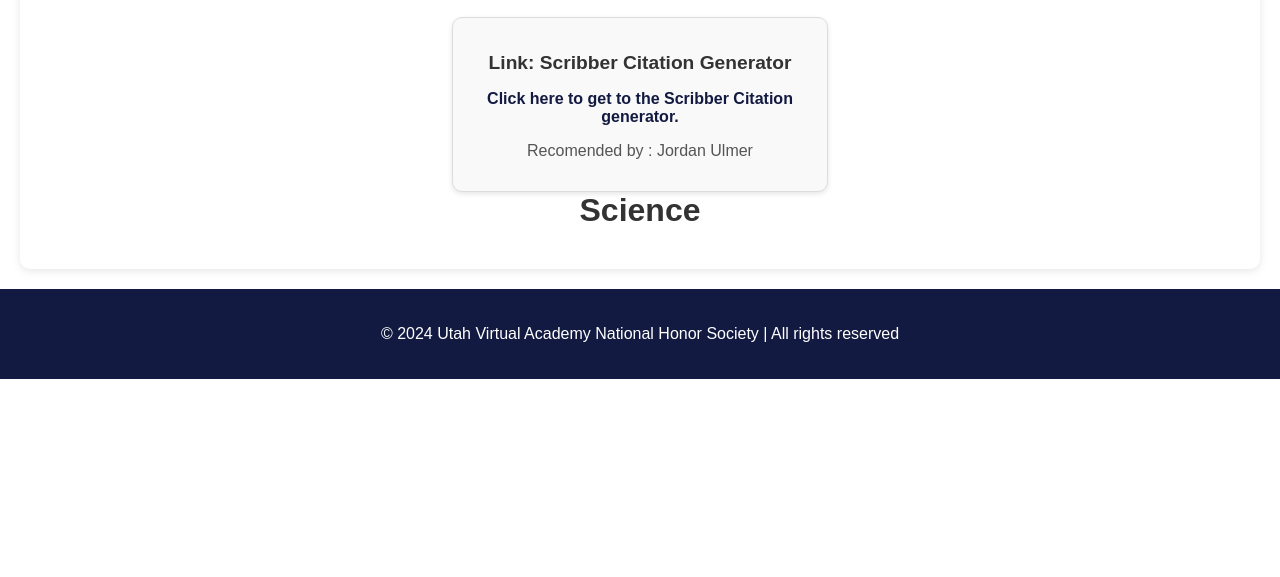
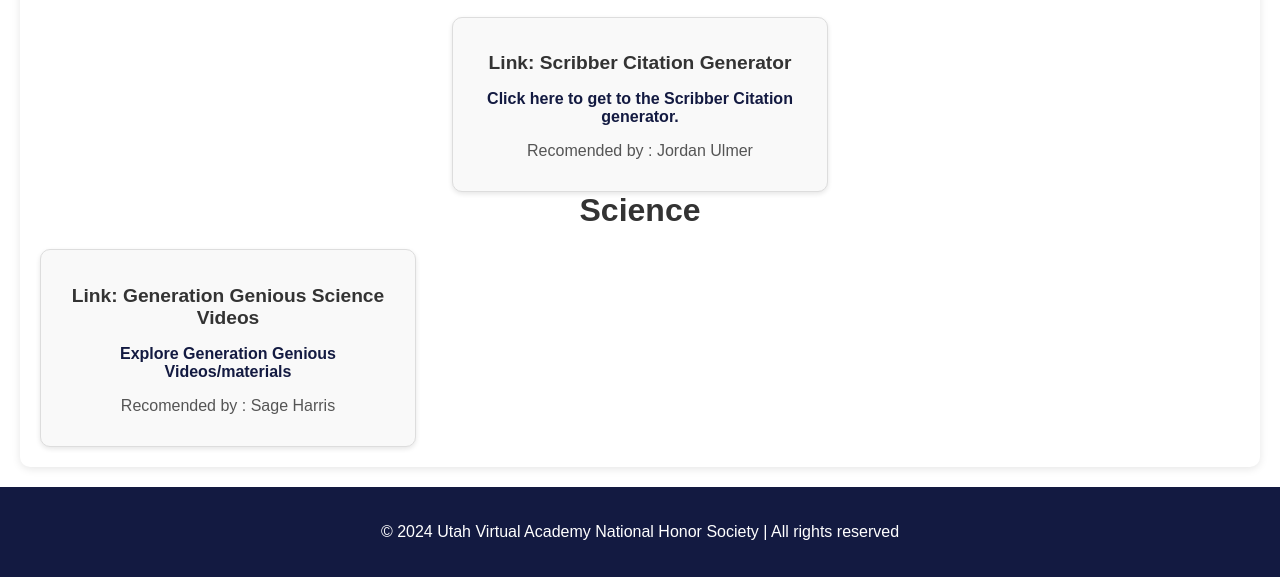
Before and after one commit to MysteryMaiden/UTVA_NHS_digital_Library, a plain HTML site: page educontent.html in a window 1280 px wide. Shown: the part 1279-1856 px from the top of the page. Before the commit the page ends 1658 px from the top, so only its background shows below. Drawn offline with Linux system fonts and the light colour scheme.

Commit message:
Update educontent.html

```diff
--- a/educontent.html
+++ b/educontent.html
@@ -106,13 +106,13 @@
                             <source src="physics-concepts.mp3" type="audio/mpeg">
                             Your browser does not support the audio element.
                         </audio>
-                        <p class="created">created by : Name</p>
+                        <p class="created">created by : Name</p>-->
                     </div>
                     <div class="card">
-                        <h3>Link: Chemistry Resources</h3>
-                        <p><a href="#">Explore Chemistry materials</a></p>
-                        <p class="created">created by : Name</p>
-                    </div>-->
+                        <h3>Link: Generation Genious Science Videos</h3>
+                        <p><a href="https://www.generationgenius.com/science-videos-for-kids/">Explore Generation Genious Videos/materials</a></p>
+                        <p class="created">Recomended by : Sage Harris</p>
+                    </div>
                 </div>
             </section>
         </main>
```
